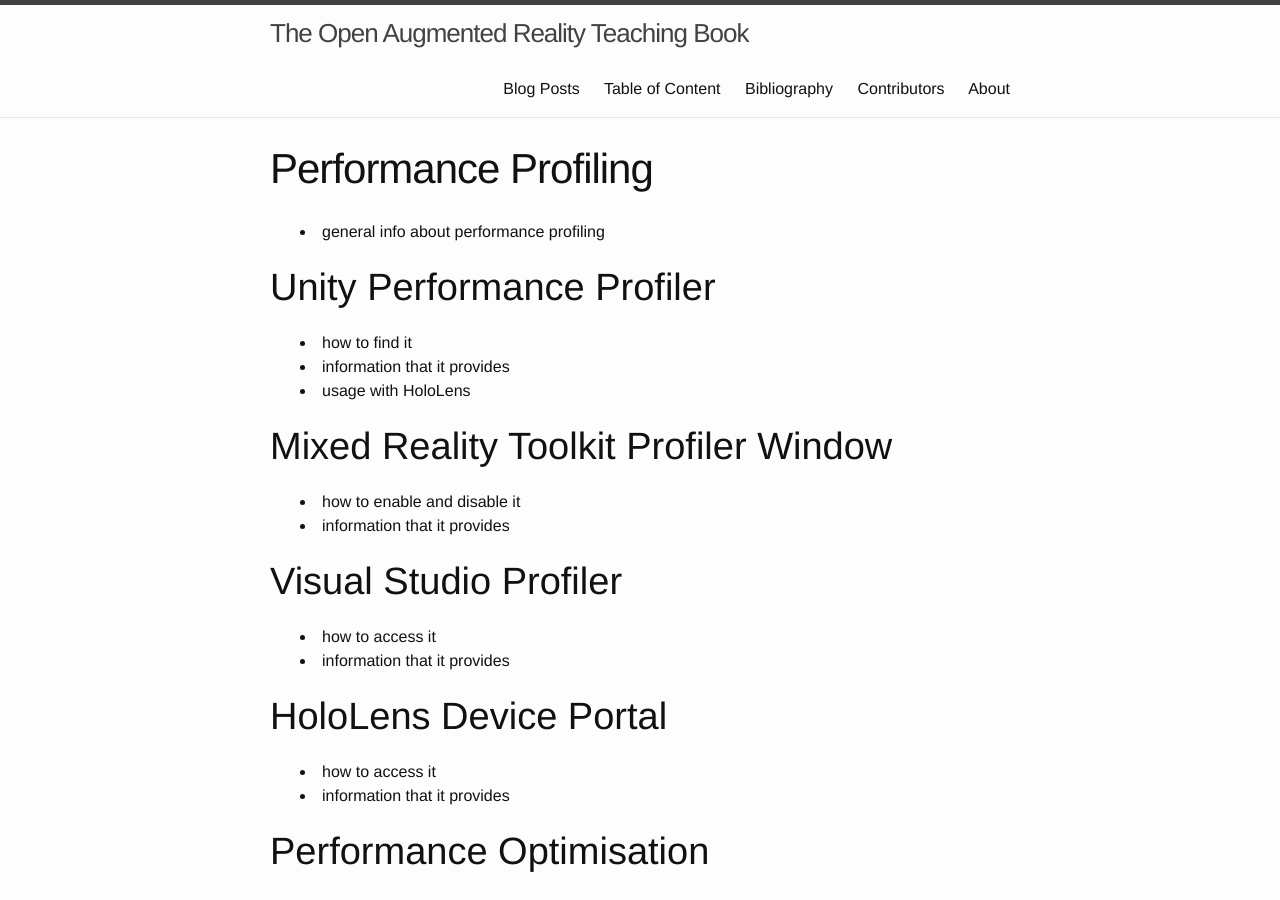
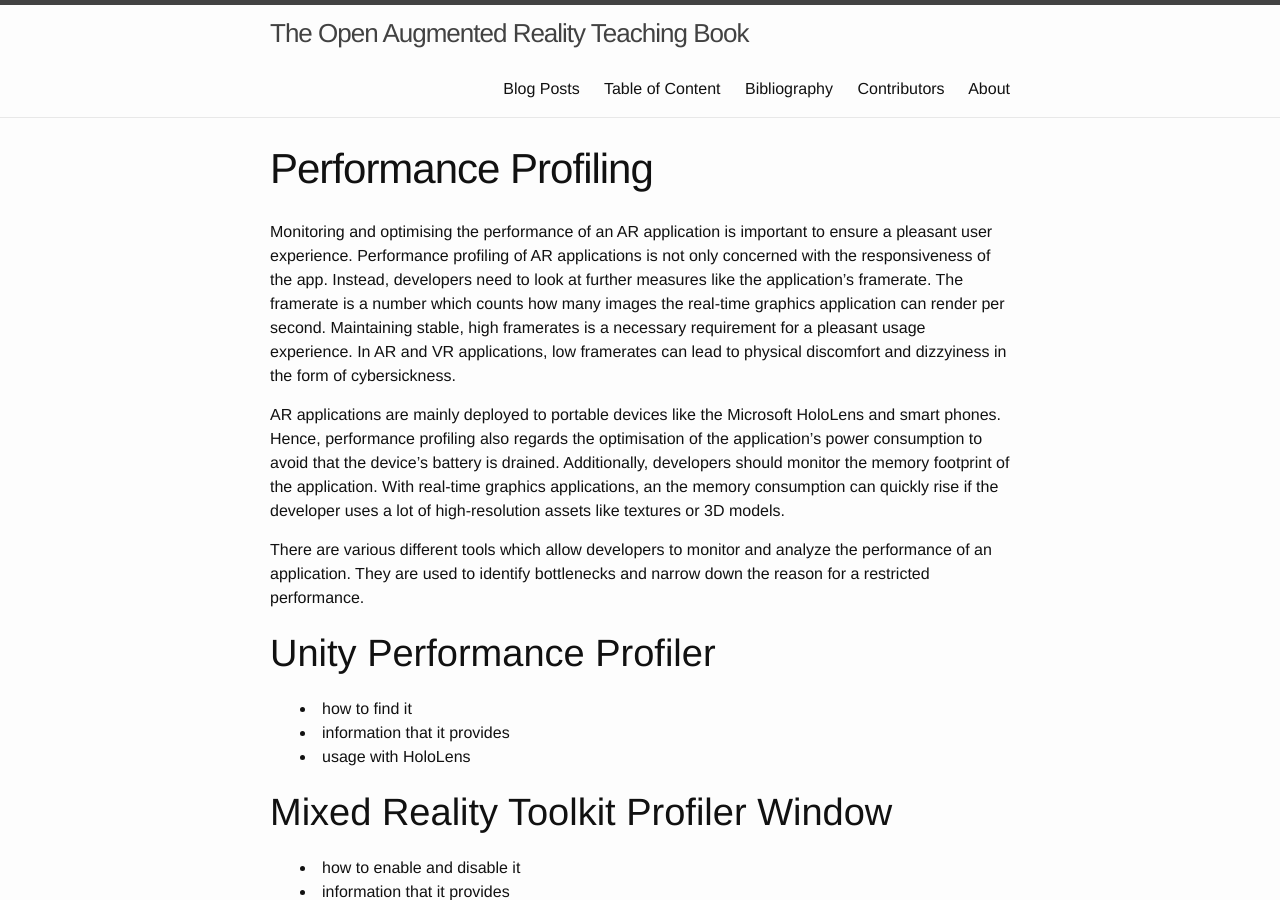
Before and after one commit to klamma/ar-for-eu-book, a Jekyll site: the page built from _pages/chapters/performance_profiling.md, in a window 1280 px wide and 900 px high. Built offline with Jekyll 4.4.1, drawn with Linux system fonts in a browser that asks for light colours; nearby versions of some CDN libraries.

Commit message:
introduction to performance chapter

```diff
--- a/_pages/chapters/performance_profiling.md
+++ b/_pages/chapters/performance_profiling.md
@@ -8,7 +8,20 @@ visualizations:
 
 {% include autoRelativePath.html %}
 
-- general info about performance profiling
+Monitoring and optimising the performance of an AR application is important to ensure a pleasant user experience.
+Performance profiling of AR applications is not only concerned with the responsiveness of the app.
+Instead, developers need to look at further measures like the application's framerate.
+The framerate is a number which counts how many images the real-time graphics application can render per second.
+Maintaining stable, high framerates is a necessary requirement for a pleasant usage experience.
+In AR and VR applications, low framerates can lead to physical discomfort and dizzyiness in the form of cybersickness.
+
+AR applications are mainly deployed to portable devices like the Microsoft HoloLens and smart phones.
+Hence, performance profiling also regards the optimisation of the application's power consumption to avoid that the device's battery is drained.
+Additionally, developers should monitor the memory footprint of the application.
+With real-time graphics applications, an the memory consumption can quickly rise if the developer uses a lot of high-resolution assets like textures or 3D models.
+
+There are various different tools which allow developers to monitor and analyze the performance of an application.
+They are used to identify bottlenecks and narrow down the reason for a restricted performance.
 
 # Unity Performance Profiler
 
```
